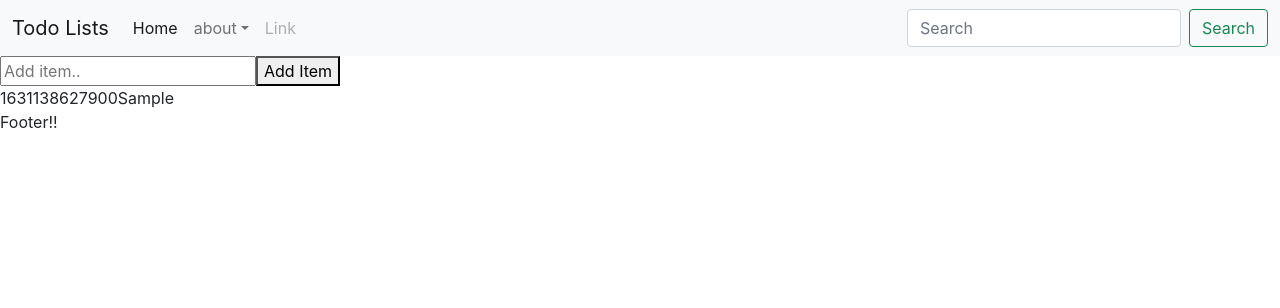
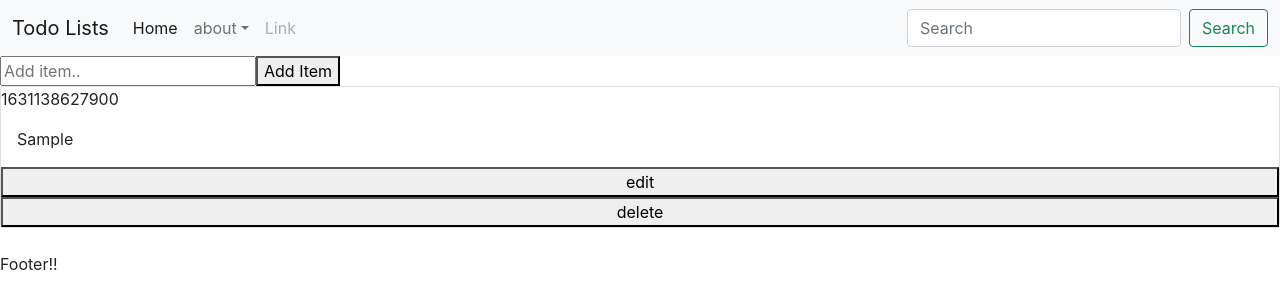
Before and after one commit to nakulsapkal/Todo_List, a React (Create React App) app in the folder client/: page / in a window 1280 px wide. Both pictures are taken after typing "Sample" into the empty fields and a click on the button "Add Item". Shown: the top 308 px of the page. Built offline with nearby package versions, Linux system fonts and the light colour scheme.

Commit message:
edit and delete item functions implementation

```diff
--- a/client/src/MyComponents/Todo.js
+++ b/client/src/MyComponents/Todo.js
@@ -4,8 +4,24 @@ export default function Todo(props) {
   const { id, name } = props.item;
   return (
     <>
-      <span>{id}</span>
-      <span>{name}</span>
+      <div className="card">
+        <span>{id}</span>
+        <div className="card-body">{name}</div>
+        <button
+          className="far fa-edit add-btn"
+          title="Edit Item"
+          onClick={() => props.editItem(id)}
+        >
+          edit
+        </button>
+        <button
+          className="far fa-trash-alt add-btn"
+          title="Delete Item"
+          onClick={() => props.deleteItem(id)}
+        >
+          delete
+        </button>
+      </div>
     </>
   );
 }
--- a/client/src/MyComponents/Todos.js
+++ b/client/src/MyComponents/Todos.js
@@ -15,10 +15,26 @@ const getLocalItems = () => {
 export default function Todos() {
   const [inputData, setInputData] = useState("");
   const [items, setItems] = useState(getLocalItems());
+  const [toogleSubmit, setToggleSubmit] = useState(true);
+
+  const [isEditItem, setIsEditItem] = useState(null);
 
   const addItem = () => {
     if (!inputData) {
       alert("Please insert some data!!");
+    } else if (inputData && !toogleSubmit) {
+      setItems(
+        items.map((item) => {
+          if (item.id === isEditItem) {
+            return { ...item, name: inputData };
+          }
+          return item;
+        })
+      );
+
+      setToggleSubmit(true);
+      setInputData("");
+      setIsEditItem(null);
     } else {
       const allInputData = {
         id: new Date().getTime().toString(),
@@ -30,6 +46,21 @@ export default function Todos() {
 
     let list = localStorage.getItem("lists");
     console.log("List after addition :", list);
+  };
+
+  const editItem = (id) => {
+    let listItem = items.find((item) => item.id === id);
+    console.log("Item for edit", listItem);
+
+    setToggleSubmit(false);
+    setInputData(listItem.name);
+
+    setIsEditItem(id);
+  };
+  const deleteItem = (id) => {
+    let updatedList = items.filter((item) => item.id !== id);
+
+    setItems(updatedList);
   };
 
   //to add data to the local storage
@@ -46,13 +77,17 @@ export default function Todos() {
           placeholder="Add item.."
           onChange={(e) => setInputData(e.target.value)}
         />
-        <button onClick={addItem}>Add Item</button>
+        {toogleSubmit ? (
+          <button onClick={addItem}>Add Item</button>
+        ) : (
+          <button onClick={addItem}>Update Item</button>
+        )}
       </div>
       <div>
         {items.map((item) => {
           return (
             <>
-              <Todo item={item} />
+              <Todo item={item} editItem={editItem} deleteItem={deleteItem} />
               <br />
             </>
           );
```
